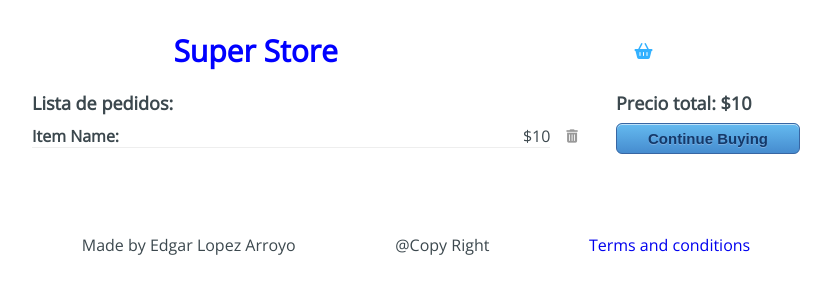
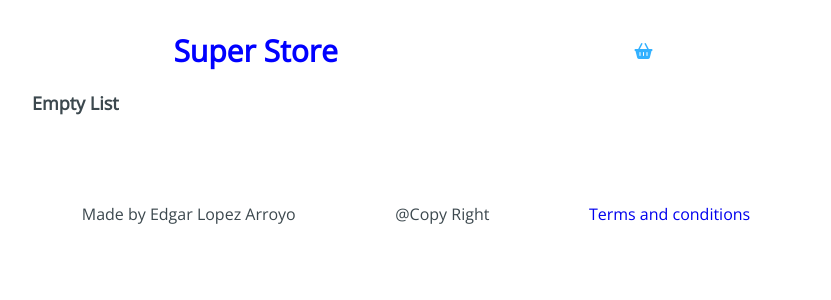
Before and after one commit to realEdgar/react-store, a React app: page /checkout in a window 1280 px wide. Shown: the top 300 px of the page, without its empty margins (224-1055 px from the left). Built offline with nearby package versions, Linux system fonts and the light colour scheme.

Commit message:
Adding useContext to the checkout page to add items

```diff
--- a/src/components/Product.jsx
+++ b/src/components/Product.jsx
@@ -11,7 +11,9 @@ export const Product = ({ product, handleAddToCart }) => {
         </h2>
         <p>{product.description}</p>
       </div>
-      <button type="button" onClick={ handleAddToCart(product) } >Buy</button>
+      <button type="button" onClick={handleAddToCart(product)}>
+        Buy
+      </button>
     </article>
   );
 };
--- a/src/containers/Checkout.jsx
+++ b/src/containers/Checkout.jsx
@@ -1,29 +1,52 @@
-import React from 'react';
+import React, { useContext } from 'react';
 import { Link } from 'react-router-dom';
+
+import AppContext from '../context/AppContext'
 
 import '../styles/components/Checkout.css';
 
 export const Checkout = () => {
+  const { state, removeFromCart } = useContext(AppContext);
+  const { cart } = state;
+
+  const handleRemove = (product) => () => {
+    removeFromCart(product);
+  }
+
+  const handleSumTotal = () => {
+    const reducer = (acumulator, currenValue) => acumulator + currenValue.price;
+    const sum = cart.reduce(reducer, 0);
+
+    return sum;
+  }
+
   return (
     <div className="Checkout">
       <div className="Checkout-content">
-        <h3>Lista de pedidos:</h3>
+        {cart.length > 0 ? <h3>List:</h3> : <h3>Empty List</h3>}
+        {cart.map((item) => {
+          return (
             <div className="Checkout-item">
               <div className="Checkout-element">
-            <h4>Item Name:</h4>
-            <span>$10</span>
+                <h4>{item.title}</h4>
+                <span>${item.price}</span>
               </div>
-          <button type="button">
+              <button type="button" onClick={ handleRemove(item) }>
                 <i className="fas fa-trash-alt" />
               </button>
             </div>
+          );
+        })}
+
       </div>
+      {cart.length > 0 && (
         <div className="Checkout-sidebar">
-        <h3>Precio total: $10</h3>
+          <h3>{`Precio total: $${handleSumTotal()}`}</h3>
           <Link to="/checkout/information">
             <button type="button">Continue Buying</button>
           </Link>
         </div>
+      )}
     </div>
   );
 };
--- a/src/containers/NotFound.jsx
+++ b/src/containers/NotFound.jsx
@@ -1,5 +1,15 @@
 import React from 'react';
+import { Link } from 'react-router-dom';
+
+import '../styles/components/NotFoundPage.css'
 
 export const NotFound = () => {
-  return <h1>Not Found Page</h1>;
+  return (
+    <div className="NotFoundPage">
+      <h2 className="NotFoundPage-title">Something went wrong with this page:</h2>
+      <Link to="/">
+        Go Home Back
+      </Link>
+    </div>
+  );
 };
```
Also changed, not shown: src/components/Products.jsx (+10 -4 lines), src/routes/App.jsx (+8 -8 lines), src/styles/components/NotFoundPage.css (added). Lines whose indentation alone changed are shown as unchanged.
